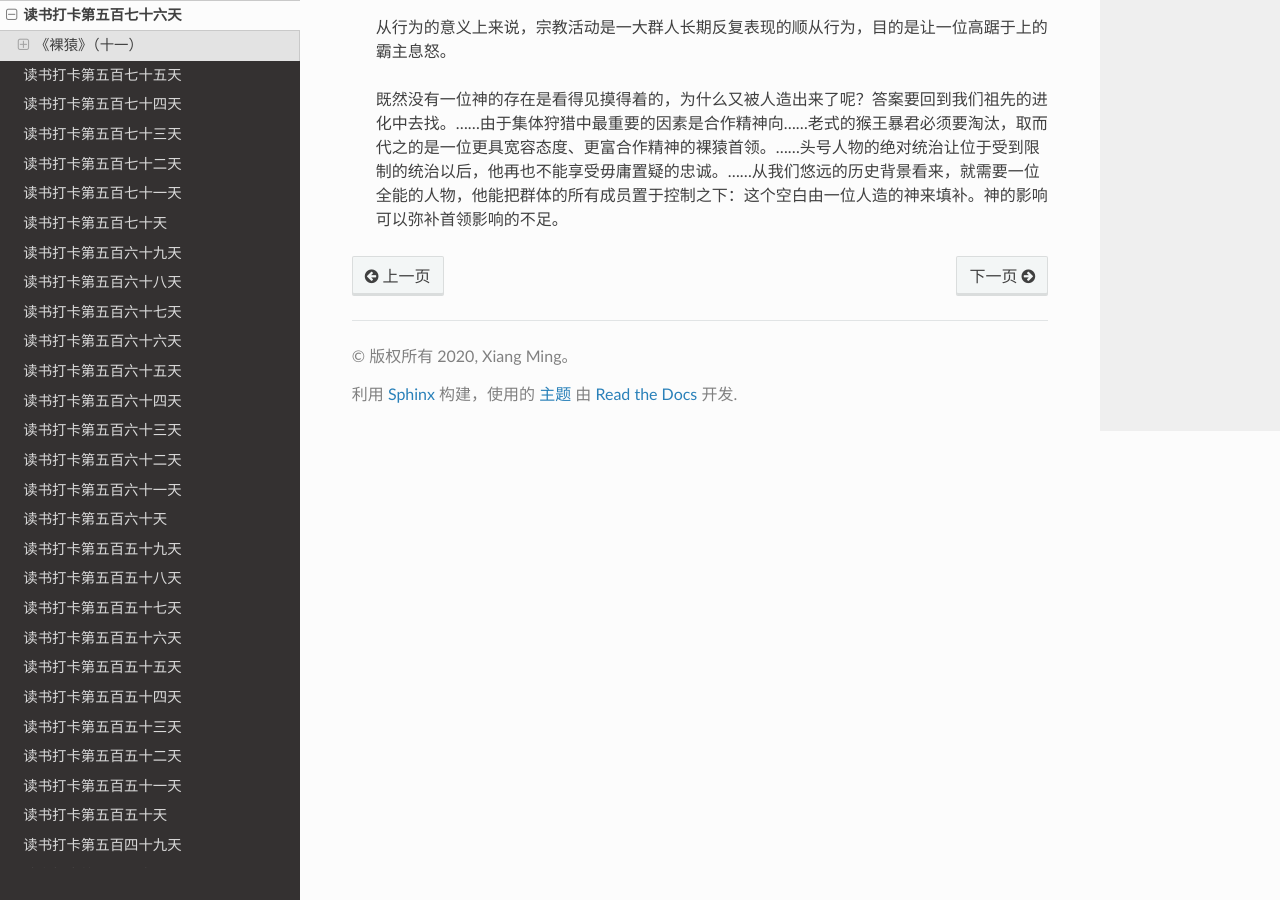
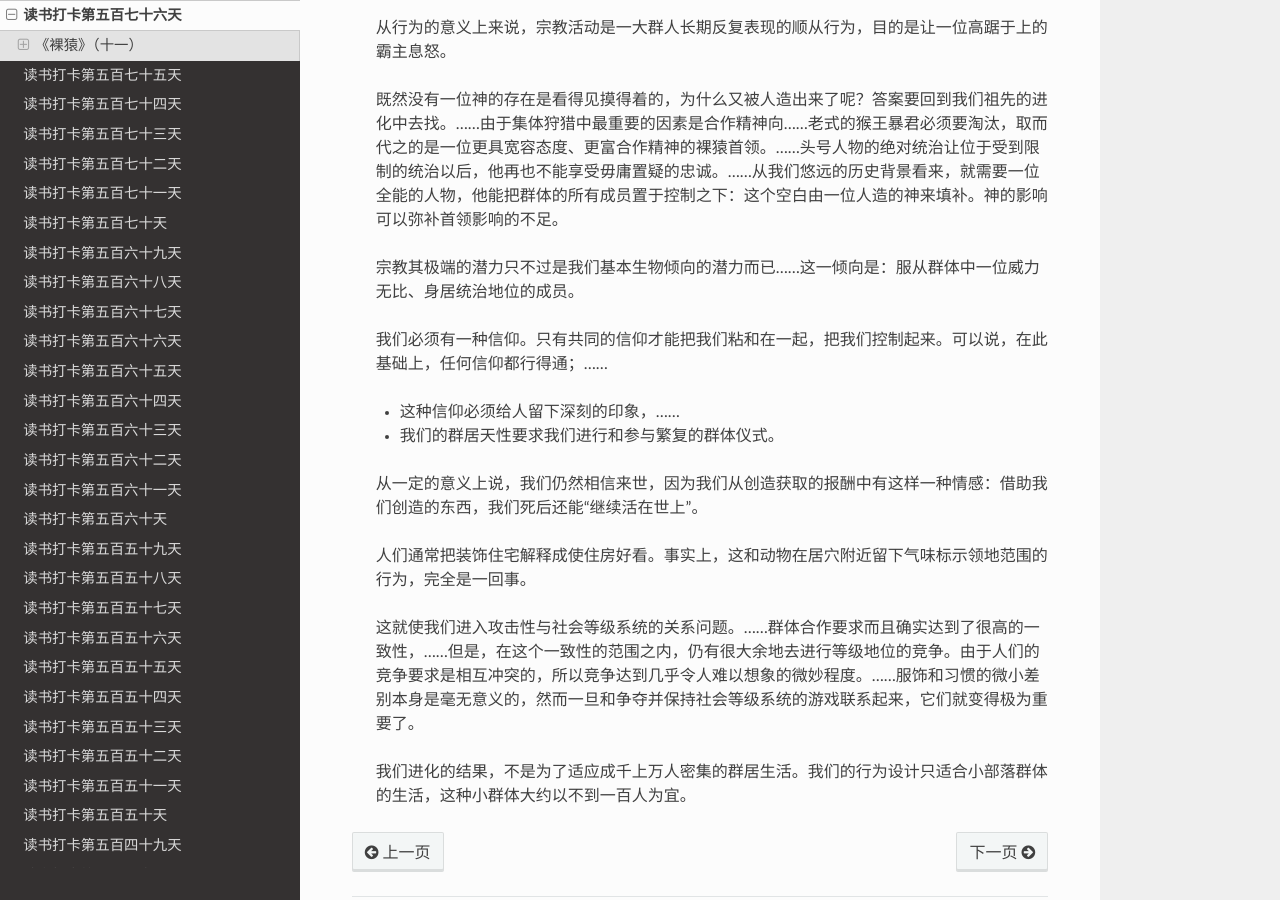
Before and after one commit to xiangming1975/reading, a Sphinx documentation site: the page built from source/2022-04-28.md, in a window 1280 px wide and 900 px high, scrolled down 1795 px. Built offline with Sphinx 7.4.7 and the Read the Docs theme 2.0.0, drawn with Linux system fonts in a browser that asks for light colours.

Commit message:
自动提交时间: 2022-05-07T22:09:19,780770832+08:00

```diff
--- a/source/2022-04-28.md
+++ b/source/2022-04-28.md
@@ -52,4 +52,16 @@
 
 > 既然没有一位神的存在是看得见摸得着的，为什么又被人造出来了呢？答案要回到我们祖先的进化中去找。……由于集体狩猎中最重要的因素是合作精神向……老式的猴王暴君必须要淘汰，取而代之的是一位更具宽容态度、更富合作精神的裸猿首领。……头号人物的绝对统治让位于受到限制的统治以后，他再也不能享受毋庸置疑的忠诚。……从我们悠远的历史背景看来，就需要一位全能的人物，他能把群体的所有成员置于控制之下：这个空白由一位人造的神来填补。神的影响可以弥补首领影响的不足。
 
->
+> 宗教其极端的潜力只不过是我们基本生物倾向的潜力而已……这一倾向是：服从群体中一位威力无比、身居统治地位的成员。
+
+> 我们必须有一种信仰。只有共同的信仰才能把我们粘和在一起，把我们控制起来。可以说，在此基础上，任何信仰都行得通；……
+> * 这种信仰必须给人留下深刻的印象，……
+> * 我们的群居天性要求我们进行和参与繁复的群体仪式。
+
+> 从一定的意义上说，我们仍然相信来世，因为我们从创造获取的报酬中有这样一种情感：借助我们创造的东西，我们死后还能“继续活在世上”。
+
+> 人们通常把装饰住宅解释成使住房好看。事实上，这和动物在居穴附近留下气味标示领地范围的行为，完全是一回事。
+
+> 这就使我们进入攻击性与社会等级系统的关系问题。……群体合作要求而且确实达到了很高的一致性，……但是，在这个一致性的范围之内，仍有很大余地去进行等级地位的竞争。由于人们的竞争要求是相互冲突的，所以竞争达到几乎令人难以想象的微妙程度。……服饰和习惯的微小差别本身是毫无意义的，然而一旦和争夺并保持社会等级系统的游戏联系起来，它们就变得极为重要了。
+
+> 我们进化的结果，不是为了适应成千上万人密集的群居生活。我们的行为设计只适合小部落群体的生活，这种小群体大约以不到一百人为宜。
```
